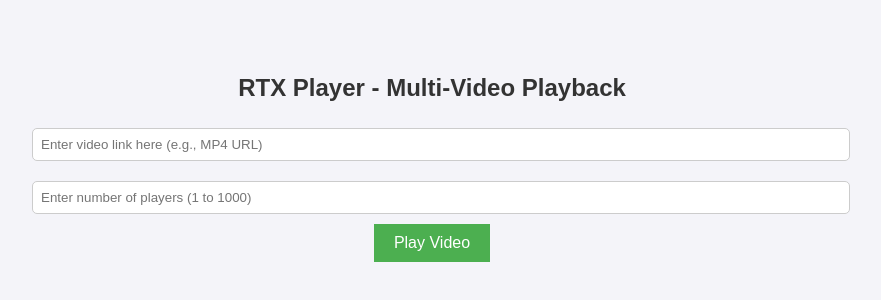
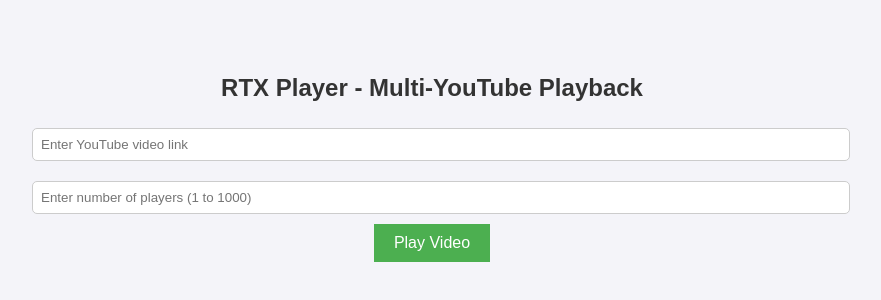
Before and after one commit to HowsAdanDev/RTX-Player, a plain HTML site: page index.html in a window 1280 px wide. Shown: the part 230-530 px from the top of the page, without its empty margins (208-1089 px from the left). Drawn offline with Linux system fonts and the light colour scheme.

Commit message:
index.html

```diff
--- a/index.html
+++ b/index.html
@@ -3,13 +3,13 @@
 <head>
   <meta charset="UTF-8">
   <meta name="viewport" content="width=device-width, initial-scale=1.0">
-  <title>RTX Player - Multi-Video Playback</title>
+  <title>RTX Player - Multi-YouTube Playback</title>
   <link rel="stylesheet" href="styles.css">
 </head>
 <body>
   <div class="container">
-    <h1>RTX Player - Multi-Video Playback</h1>
-    <input type="text" id="videoLink" placeholder="Enter video link here (e.g., MP4 URL)">
+    <h1>RTX Player - Multi-YouTube Playback</h1>
+    <input type="text" id="videoLink" placeholder="Enter YouTube video link">
     <input type="number" id="playerCount" placeholder="Enter number of players (1 to 1000)" min="1" max="1000">
     <button onclick="generatePlayers()">Play Video</button>
     <div id="videoContainer"></div>
```
